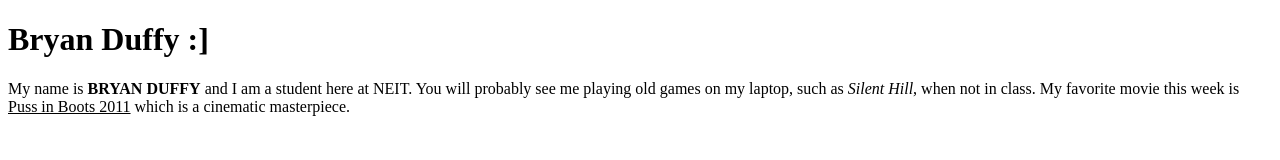
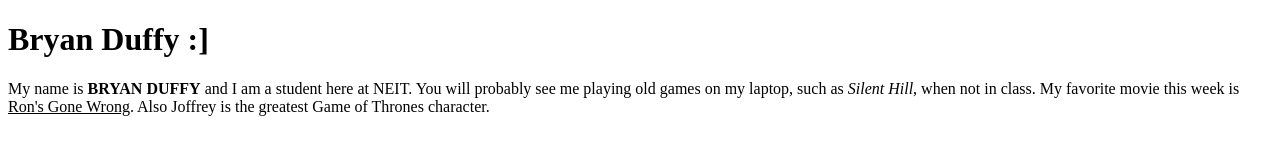
Before and after one commit to MattFenix1/SE111_22_202320, a plain HTML site: page w1/index.html in a window 1280 px wide. Drawn offline with Linux system fonts and the light colour scheme.

Commit message:
Beginning of w2d2

```diff
--- a/w1/index.html
+++ b/w1/index.html
@@ -15,7 +15,7 @@
 
         <h1>Bryan Duffy :]</h1>
 
-        <p>My name is <b>BRYAN DUFFY</b> and I am a student here at NEIT. You will probably see me playing old games on my laptop, such as <i>Silent Hill</i>, when not in class. My favorite movie this week is <u>Puss in Boots 2011</u> which is a cinematic masterpiece.
+        <p>My name is <b>BRYAN DUFFY</b> and I am a student here at NEIT. You will probably see me playing old games on my laptop, such as <i>Silent Hill</i>, when not in class. My favorite movie this week is <u>Ron's Gone Wrong</u>. Also Joffrey is the greatest Game of Thrones character.
 
 
     </div>
```
